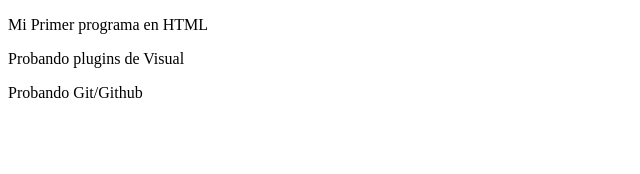
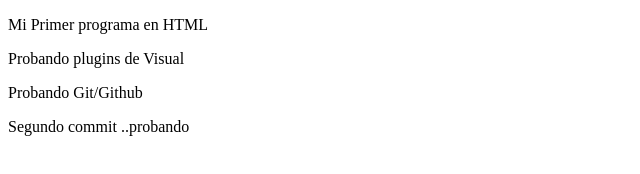
Before and after one commit to yasmilgit/ProyectoDemoCursoPrework, a plain HTML site: page index.html in a window 1280 px wide. Shown: the whole page, without its empty margins (0-640 px from the left). Drawn offline with Linux system fonts and the light colour scheme.

Commit message:
cambios : se coloco otra etiqueta de parrafo

```diff
--- a/index.html
+++ b/index.html
@@ -10,5 +10,6 @@
     <p>Mi Primer programa en HTML</p>
     <p>Probando plugins de Visual</p>
     <p>Probando Git/Github</p>
+    <p>Segundo commit ..probando</p>
 </body>
 </html>
```
